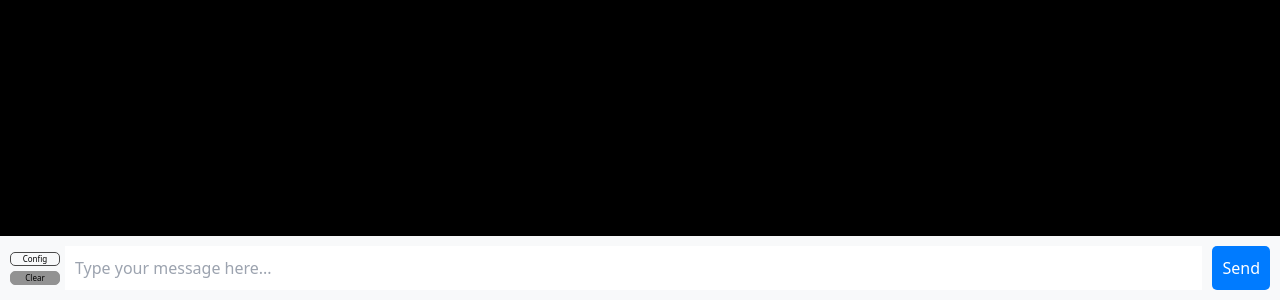
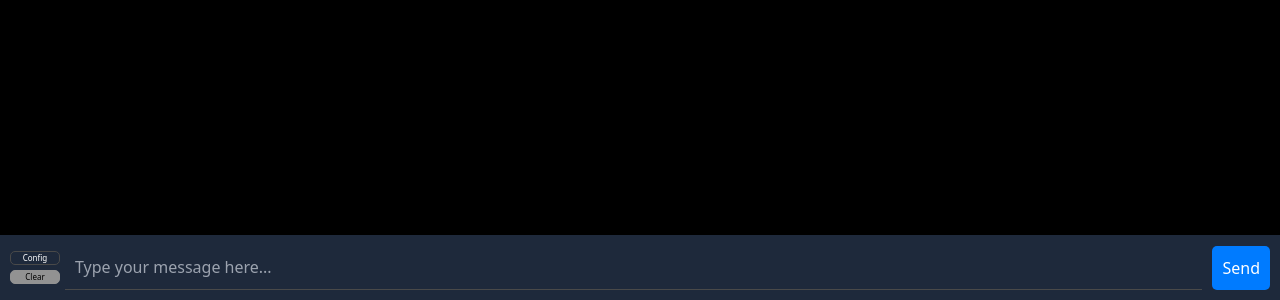
Before and after one commit to discountry/chatgpt-toolbox, a Next.js app: page /chat in a window 1280 px wide. Shown: the part 500-800 px from the top of the page. Built offline with nearby package versions, Linux system fonts and the light colour scheme.

Commit message:
fix styles

```diff
--- a/app/components/ChatBox.module.css
+++ b/app/components/ChatBox.module.css
@@ -56,14 +56,16 @@
   display: flex;
   align-items: center;
   padding: 10px;
-  background-color: #f8f9fa !important;
+  @apply bg-slate-800;
 }
 
 .chat-input {
   flex: 1;
   padding: 10px;
   margin-right: 10px;
-  border: none;
+  color: white;
+  border-bottom: #494949 solid 1px;
+  background-color: transparent;
 }
 
 .button-group {
@@ -79,6 +81,7 @@
   width: 50px;
   padding: 0 5px;
   font-size: 0.5rem;
+  color: white;
   border: #494949 solid 1px;
   border-radius: 5px;
 }
```
